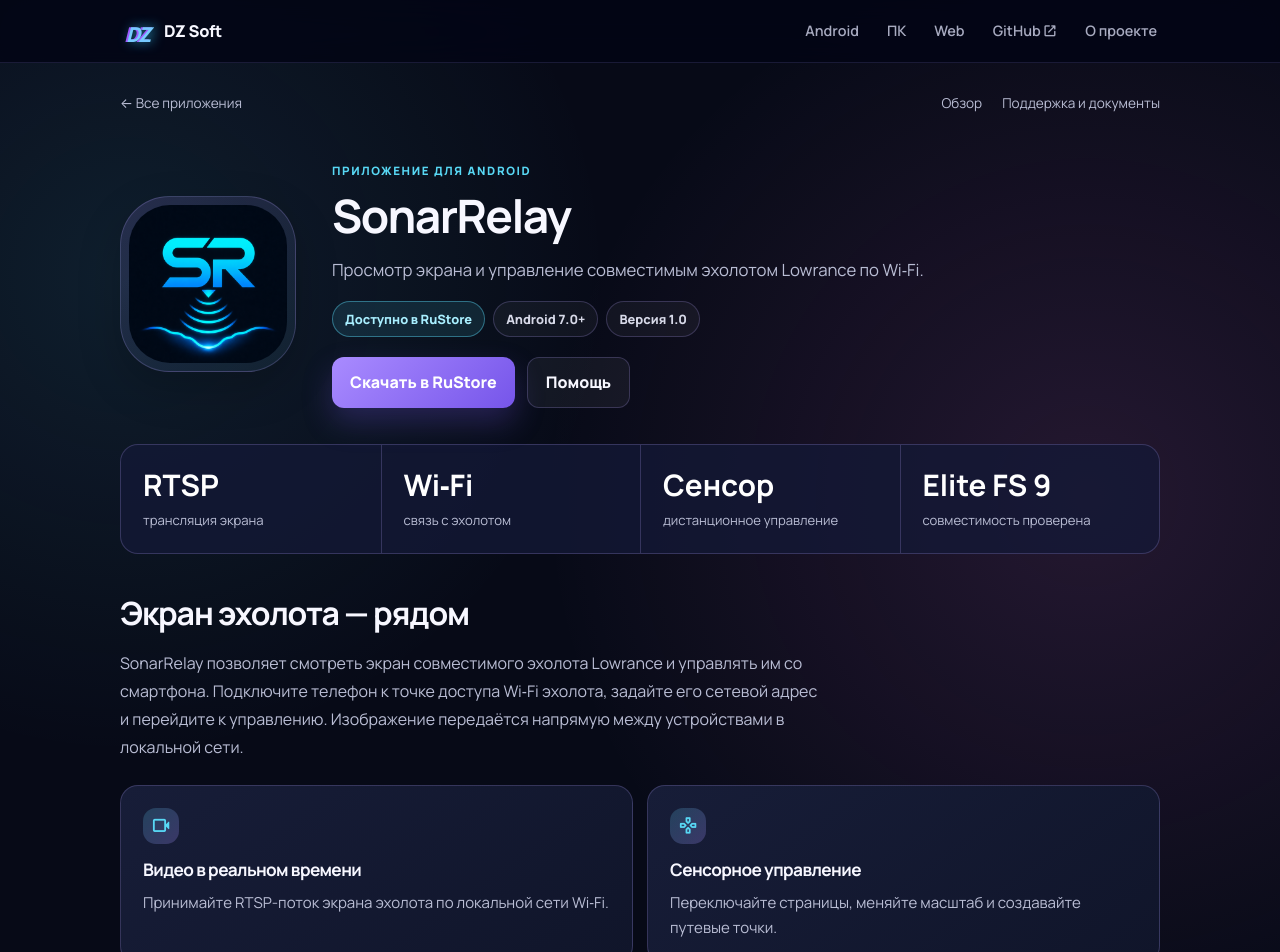
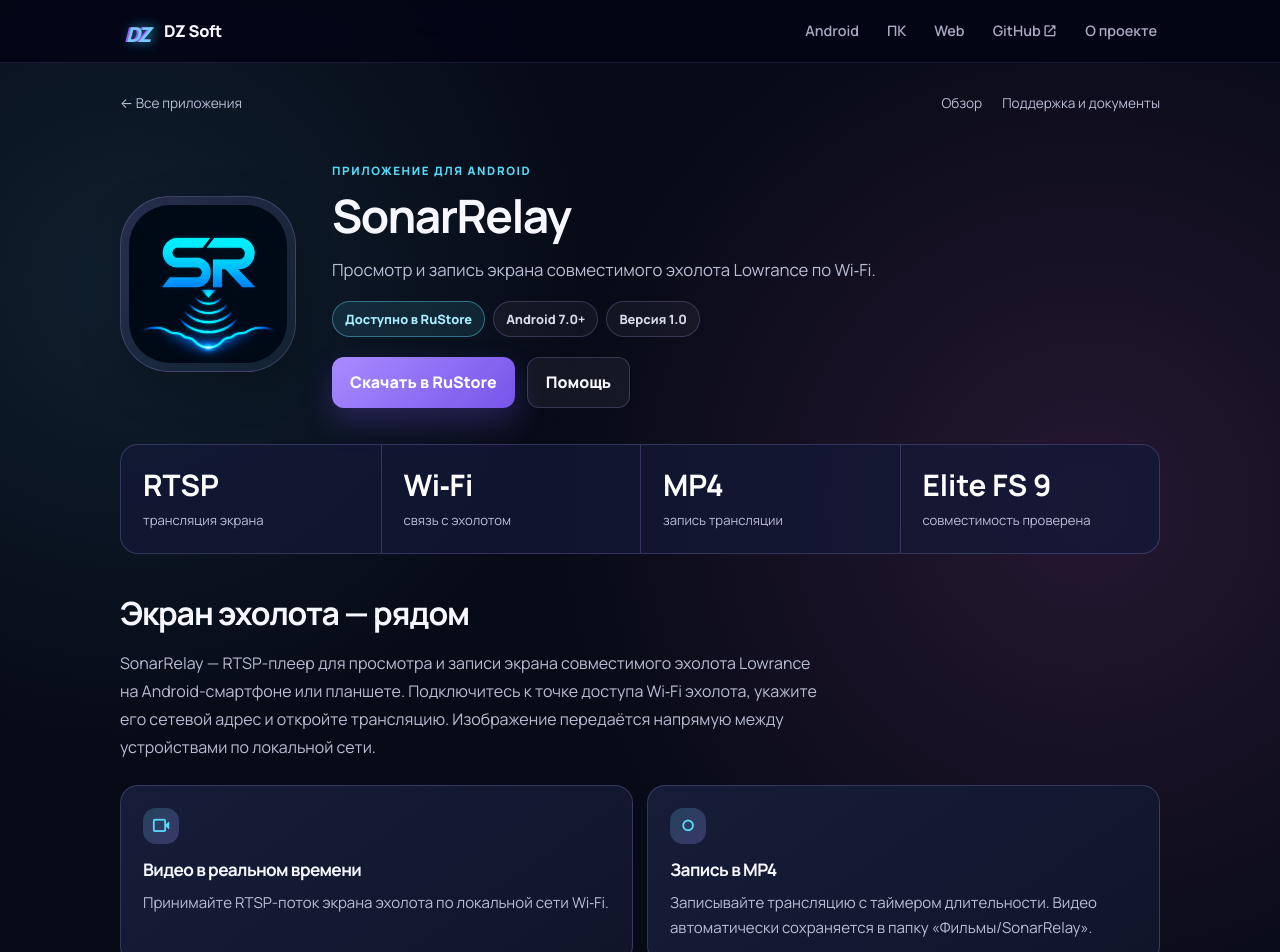
Before and after one commit to dz529770-a11y/dz529770-a11y.github.io, a Jekyll site: the page built from _apps/sonarrelay.md, in a window 1280 px wide and 1400 px high. Shown: the top 952 px of the window. Built offline with Jekyll 4.4.1, drawn with Linux system fonts in a browser that asks for light colours; some of the changed text lies outside the part shown.

Commit message:
Update SonarRelay to current RuStore viewing and recording features

```diff
--- a/_apps/sonarrelay.md
+++ b/_apps/sonarrelay.md
@@ -3,8 +3,8 @@
 slug: sonarrelay
 order: 4
 platform: "Приложение для Android"
-tagline: "Просмотр экрана и управление совместимым эхолотом Lowrance по Wi‑Fi."
-description: "Экран совместимого эхолота Lowrance на смартфоне: RTSP по Wi‑Fi, сенсорное управление, масштаб, путевые точки и настройки изображения."
+tagline: "Просмотр и запись экрана совместимого эхолота Lowrance по Wi‑Fi."
+description: "RTSP-плеер для Android: просмотр экрана эхолота Lowrance, запись MP4, настройки изображения, задержки и видеобуфера."
 icon: /assets/images/apps/sonarrelay/logo.png
 image: /assets/images/apps/sonarrelay/screenshot-01.png
 min_android: "Android 7.0+"
@@ -17,34 +17,34 @@
     label: "трансляция экрана"
   - value: "Wi‑Fi"
     label: "связь с эхолотом"
-  - value: "Сенсор"
-    label: "дистанционное управление"
+  - value: "MP4"
+    label: "запись трансляции"
   - value: "Elite FS 9"
     label: "совместимость проверена"
-support_summary: "Трансляция экрана и управление эхолотом"
+support_summary: "Подключение, просмотр и запись трансляции"
 ---
 
 ## Экран эхолота — рядом
 
-SonarRelay позволяет смотреть экран совместимого эхолота Lowrance и управлять им со смартфона. Подключите телефон к точке доступа Wi‑Fi эхолота, задайте его сетевой адрес и перейдите к управлению. Изображение передаётся напрямую между устройствами в локальной сети.
+SonarRelay — RTSP-плеер для просмотра и записи экрана совместимого эхолота Lowrance на Android-смартфоне или планшете. Подключитесь к точке доступа Wi‑Fi эхолота, укажите его сетевой адрес и откройте трансляцию. Изображение передаётся напрямую между устройствами по локальной сети.
 
 <div class="feature-grid">
   <section><span class="feature-icon material-symbols-rounded" aria-hidden="true">videocam</span><h3>Видео в реальном времени</h3><p>Принимайте RTSP-поток экрана эхолота по локальной сети Wi‑Fi.</p></section>
-  <section><span class="feature-icon material-symbols-rounded" aria-hidden="true">gamepad</span><h3>Сенсорное управление</h3><p>Переключайте страницы, меняйте масштаб и создавайте путевые точки.</p></section>
-  <section><span class="feature-icon material-symbols-rounded" aria-hidden="true">tune</span><h3>Настройки изображения</h3><p>Регулируйте яркость, контрастность и резкость.</p></section>
-  <section><span class="feature-icon material-symbols-rounded" aria-hidden="true">settings_backup_restore</span><h3>Настройки видеопотока</h3><p>Настраивайте видеобуфер и перезапускайте поток при потере соединения.</p></section>
+  <section><span class="feature-icon material-symbols-rounded" aria-hidden="true">fiber_manual_record</span><h3>Запись в MP4</h3><p>Записывайте трансляцию с таймером длительности. Видео автоматически сохраняется в папку «Фильмы/SonarRelay».</p></section>
+  <section><span class="feature-icon material-symbols-rounded" aria-hidden="true">tune</span><h3>Настройки изображения</h3><p>Регулируйте яркость, контрастность и резкость. Выбранные настройки сохраняются в записанном видео.</p></section>
+  <section><span class="feature-icon material-symbols-rounded" aria-hidden="true">settings_backup_restore</span><h3>Настройки видеопотока</h3><p>Настраивайте задержку и видеобуфер, используйте автоматическую коррекцию отставания. Перезапускайте трансляцию при зависании или потере соединения.</p></section>
 </div>
 
 <div class="showcase-grid sonarrelay-showcase">
   <figure class="showcase"><img src="{{ '/assets/images/apps/sonarrelay/screenshot-01.png' | relative_url }}" alt="Эхолот и смартфон показывают одно изображение через SonarRelay" width="949" height="1658" loading="lazy"><figcaption>RTSP-видео с совместимого MFD по локальной сети.</figcaption></figure>
-  <figure class="showcase"><img src="{{ '/assets/images/apps/sonarrelay/screenshot-02.png' | relative_url }}" alt="Пользователь касается изображения эхолота на экране смартфона" width="946" height="1663" loading="lazy"><figcaption>Управление касаниями: масштаб, страницы и путевые точки.</figcaption></figure>
-  <figure class="showcase"><img src="{{ '/assets/images/apps/sonarrelay/screenshot-03.png' | relative_url }}" alt="Начальный экран SonarRelay с настройками Wi‑Fi, сетевым адресом и кнопкой MFD + видео" width="946" height="1663" loading="lazy"><figcaption>Подключение к Wi‑Fi эхолота и ввод его адреса.</figcaption></figure>
+  <figure class="showcase"><img src="{{ '/assets/images/apps/sonarrelay/screenshot-recording.png' | relative_url }}" alt="Запись трансляции эхолота на смартфоне с индикатором записи и таймером" width="946" height="1662" loading="lazy"><figcaption>Запись трансляции с выбранными настройками изображения.</figcaption></figure>
+  <figure class="showcase"><img src="{{ '/assets/images/apps/sonarrelay/screenshot-03.png' | relative_url }}" alt="Начальный экран SonarRelay с настройками Wi‑Fi и сетевым адресом эхолота" width="946" height="1663" loading="lazy"><figcaption>Подключение к Wi‑Fi эхолота и ввод его адреса.</figcaption></figure>
 </div>
 
 ## Совместимость
 
-Нужен эхолот или MFD с передачей изображения по RTSP и сетевым управлением. Работа проверена с **Lowrance Elite FS 9**; другие модели и версии ПО не гарантируются.
+Нужен совместимый эхолот с передачей изображения по RTSP. Работа проверена с **Lowrance Elite FS 9**; совместимость с другими моделями и версиями ПО возможна, но не гарантируется.
 
-SonarRelay — независимое приложение, не связанное с производителями эхолотов. Названия устройств и производителей принадлежат правообладателям и используются для обозначения совместимости.
+SonarRelay — независимое приложение, не связанное с производителями эхолотов, не поддерживаемое и не одобряемое ими. Названия устройств и производителей принадлежат правообладателям и используются для обозначения совместимости.
 
-Приложение служит вспомогательным средством отображения и управления. Не полагайтесь на него как на единственный источник навигационной информации или сведений о безопасности.
+Приложение служит вспомогательным средством просмотра и записи изображения. Не полагайтесь на него как на единственный источник навигационной информации или сведений о безопасности.
--- a/index.html
+++ b/index.html
@@ -102,11 +102,11 @@
         </a>
       </article>
 
-      <article class="home-app-card home-app-card-current" data-platform="android" data-name="sonarrelay эхолот wifi rtsp управление">
+      <article class="home-app-card home-app-card-current" data-platform="android" data-name="sonarrelay эхолот wifi rtsp запись видео mp4">
         <a class="home-app-card-link" href="{{ '/apps/sonarrelay/' | relative_url }}" aria-label="Открыть страницу приложения SonarRelay">
           <img class="home-app-icon" src="{{ '/assets/images/apps/sonarrelay/logo.png' | relative_url }}" alt="Логотип SonarRelay" width="512" height="512" loading="lazy">
           <span class="platform-badge platform-android"><span class="material-symbols-rounded" aria-hidden="true">android</span>Android</span>
-          <h3>SonarRelay</h3><p>Трансляция экрана и управление эхолотом по Wi‑Fi.</p>
+          <h3>SonarRelay</h3><p>Просмотр и запись экрана эхолота по Wi‑Fi.</p>
           <span class="card-action">Подробнее <span class="material-symbols-rounded" aria-hidden="true">arrow_forward</span></span>
         </a>
       </article>
```
Also changed, not shown: _store/sonarrelay-rustore.md (+4 -4 lines), apps/sonarrelay/changelog.md (+4 -2 lines), apps/sonarrelay/privacy.md (+4 -4 lines), apps/sonarrelay/support.md (+6 -2 lines), 2 other files.
